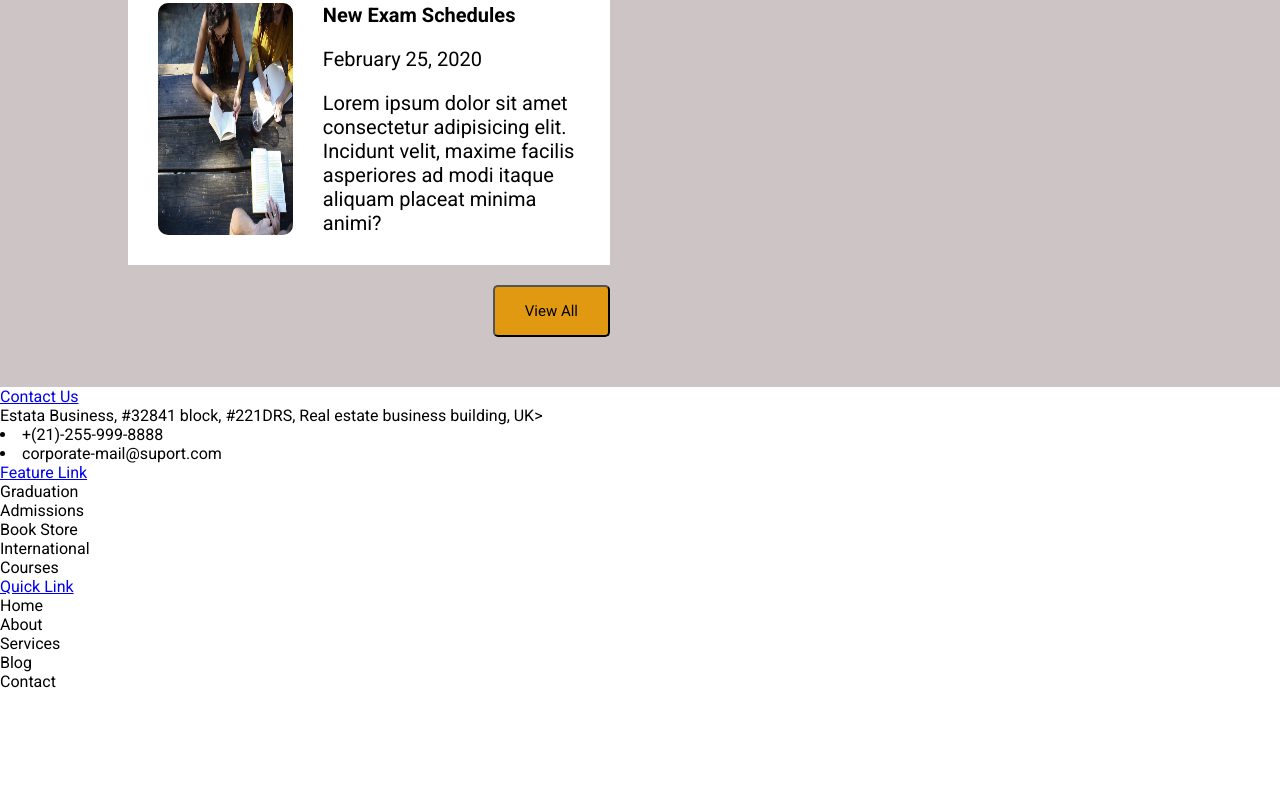
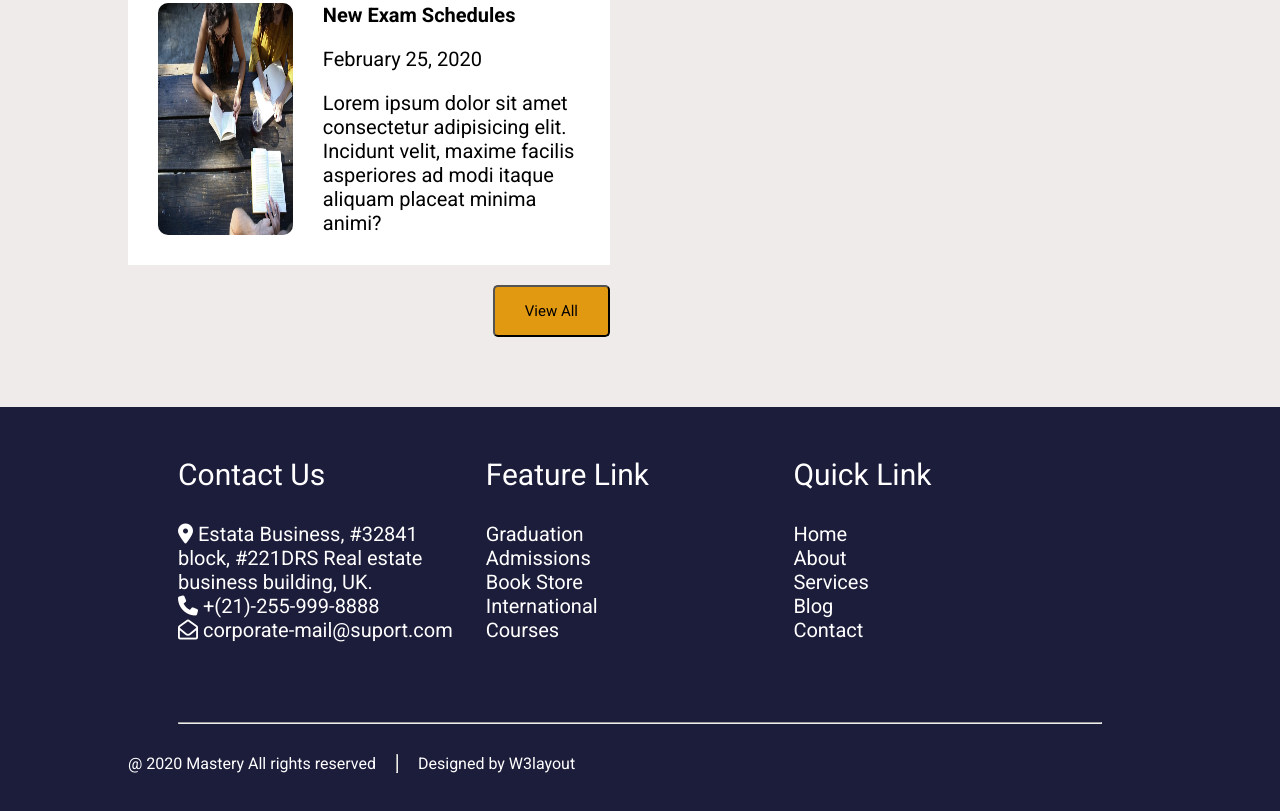
Before and after one commit to dthihue/baitap_layout_mastery_dangthihue, a plain HTML site: page index.html in a window 1280 px wide. Shown: the part 2894-3705 px from the top of the page. Before the commit the page ends 3585 px from the top, so only its background shows below. Drawn offline with Linux system fonts and the light colour scheme.

Commit message:
finish demo

```diff
--- a/css/style.css
+++ b/css/style.css
@@ -7,7 +7,7 @@
   padding: 0;
   box-sizing: border-box;
 
-    font-family:Roboto ;
+  font-family: Roboto;
 
 
 }
@@ -182,24 +182,22 @@ hr {
 }
 
 .Events {
-  background-color: rgb(205, 197, 197);
+  background-color: rgb(240, 235, 235);
   padding-top: 70px;
 }
 
-/* .Events_main{
-  width:80%;
-} */
 .Events_color {
   display: flex;
   width: 80%;
   margin: auto;
-  padding-bottom: 50px;
+  padding-bottom: 70px;
 }
 
 /* events_right */
 .Events_right {
   padding-right: 30px;
   width: 50%;
+
 }
 
 .Events_post {
@@ -238,70 +236,54 @@ hr {
 /* events_left */
 .Events_left {
   width: 50%;
-  padding: 20px;
+  padding-left: 45px;
 }
 
 .Events_tt1 {
   padding-top: 30px;
   font-size: 20px;
+  padding-bottom: 30px;
 }
-
 .Events_l {
   display: flex;
-
-
 }
-
 .Events_title {
   background-color: white;
-
 }
-
 .Events_title br {
   padding-bottom: 30px;
 }
-
 .Events_float {
   background-color: white;
 }
-
 .content {
   width: 50%;
   margin: auto;
   padding: 30px;
 }
-
 .card {
-  height: 100%;
-  width: 100%;
   text-align: center;
 }
-
 .card__top {
   background-color: rgb(226, 153, 18);
   padding: 20px;
   border-radius: 10px 10px 0 0;
 }
-
 .card__bottom {
   background-color: rgb(6, 6, 61);
   padding: 10px 20px;
   border-radius: 0 0 10px 10px;
   color: white;
 }
-
 .Event1 {
   display: flex;
   padding-top: 10px;
   font-size: 15px;
 }
-
 .Events_click {
   text-align: right;
   padding-top: 20px;
-
 }
-
 .click {
   background-color: rgb(226, 153, 18);
   font-size: 15px;
@@ -309,8 +291,38 @@ hr {
   padding-left: 30px;
   padding-right: 30px;
   border-radius: 5px;
+}
+/* footer */
+.Footer{
+  background-color: rgb(28, 28, 59);
+}
+.Footer1{
+  margin:auto;
+  width:80%;
+  padding-bottom: 50px;
+  color:white;
+}
+.Footer_a{
+  font-size: 20px;
+  display:flex;
+  padding: 50px;
 
 }
+.Footer_a p{
+font-size: 30px;
+padding-bottom: 30px;
+}
+.F_li{
+  list-style-type: none;
+}
+.Footer2{
+width:33.3%;
+padding-right: 30px;
+}
+.HR{
+  padding:30px;
+}
+.footer_local{
+  display:flex;
 
-
-/* footer */
+}
--- a/index.html
+++ b/index.html
@@ -13,7 +13,9 @@
         crossorigin="anonymous" referrerpolicy="no-referrer" />
     <link rel="preconnect" href="https://fonts.googleapis.com">
     <link rel="preconnect" href="https://fonts.gstatic.com" crossorigin>
-<link href="https://fonts.googleapis.com/css2?family=Roboto:ital,wght@0,100;0,300;0,400;0,500;0,700;0,900;1,100;1,300;1,400;1,500;1,700;1,900&display=swap" rel="stylesheet">
+    <link
+        href="https://fonts.googleapis.com/css2?family=Roboto:ital,wght@0,100;0,300;0,400;0,500;0,700;0,900;1,100;1,300;1,400;1,500;1,700;1,900&display=swap"
+        rel="stylesheet">
 
 </head>
 
@@ -282,20 +284,27 @@
     </div>
     <!-- footer -->
     <div class="Footer">
-        <div class="Footer_disign">
+        <div class="Footer1">
             <div class="Footer_a">
+                <div class="Footer2">
+                    <p class="F_a">Contact Us</p>
+                    <div class="Footer3">
+                        <i class="fa-solid fa-location-dot"></i>
 
-                <a href="#" class="F_a">Contact Us</a>
-                <ul class="F_ul">
-                    <li class="F_li">Estata Business, #32841 block, #221DRS, Real estate business building, UK>
+                        <a>Estata Business, #32841 block, #221DRS Real estate business building, UK.
+                        </a>
+                        <br />
+                        <i class="fa-solid fa-phone"></i>
+                        <a>+(21)-255-999-8888</a>
+                        <br />
+                        <i class="fa-regular fa-envelope-open"></i>
+                        <a>corporate-mail@suport.com</a>
                     </div>
-            </li>
-            <li class="F_li">+(21)-255-999-8888</li>
-            <li class="F_li">corporate-mail@suport.com</li>
-            </ul>
+
                 </div>
-        <div class="Footer_b">
-            <a href="#" class="F_a">Feature Link</a>
+                <div class="Footer2">
+                    <p class="F_a">Feature Link</p>
+                    <div class="Footer3">
                         <ul class="F_ul">
                             <li class="F_li">Graduation</li>
                             <li class="F_li">Admissions</li>
@@ -304,8 +313,10 @@
                             <li class="F_li">Courses</li>
                         </ul>
                     </div>
-        <div class="Footer_c">
-            <a href="#" class="F_a">Quick Link</a>
+                </div>
+                <div class="Footer2">
+                    <p class="F_a">Quick Link</p>
+                    <div class="Footer3">
                         <ul class="F_ul">
                             <li class="F_li">Home</li>
                             <li class="F_li">About</li>
@@ -315,6 +326,21 @@
                         </ul>
                     </div>
                 </div>
+            </div>
+            <div class="HR">
+                <hr />
+            </div>
+            <div class="footer_local">
+                <div class="F1">
+                    <a>@ 2020 Mastery All rights reserved</a>
+                </div>
+                <hr />
+                <div class="F2">
+                    <a>Designed by W3layout</a>
+                </div>
+            </div>
+        </div>
+    </div>
 </body>
 
 </html>
```
Lines whose indentation alone changed are shown as unchanged.
